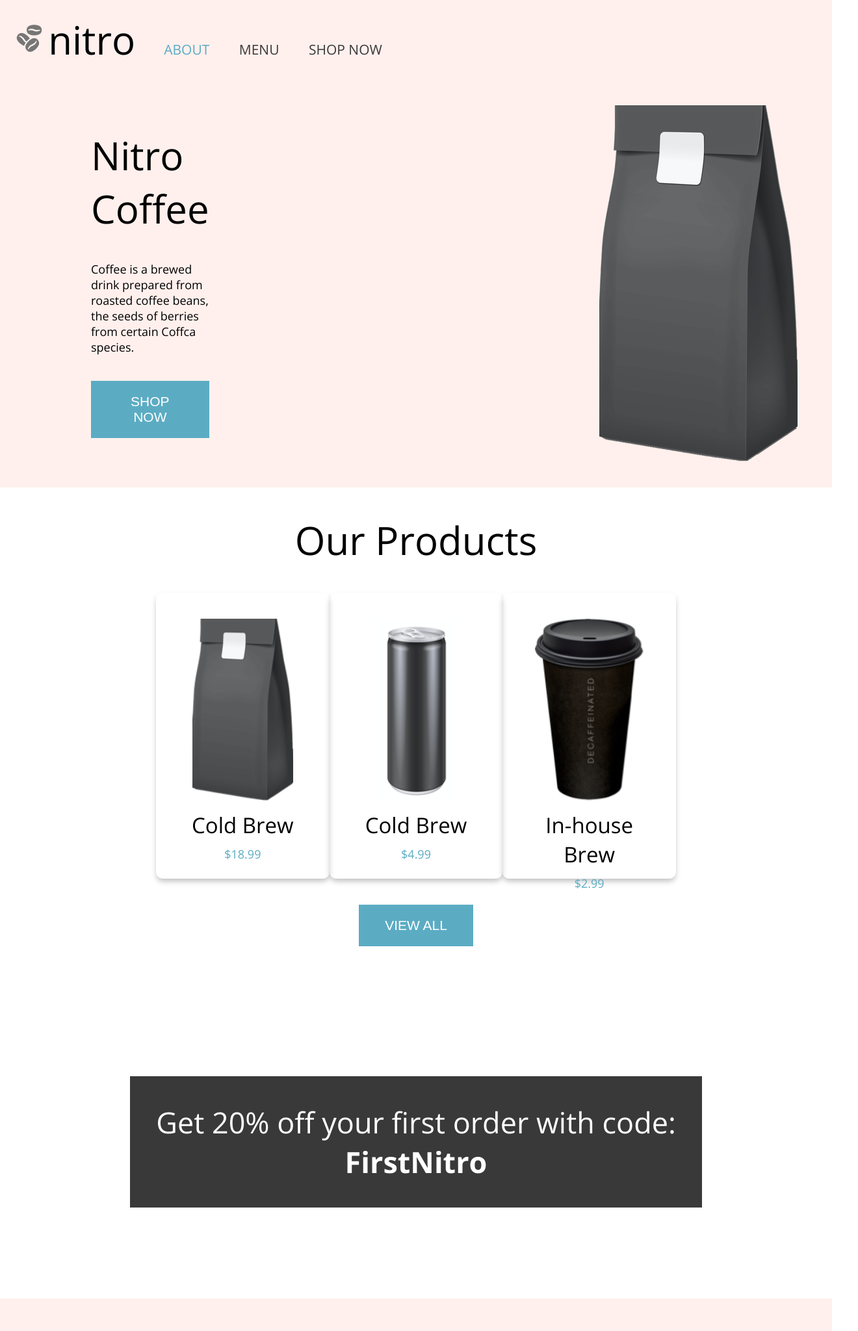
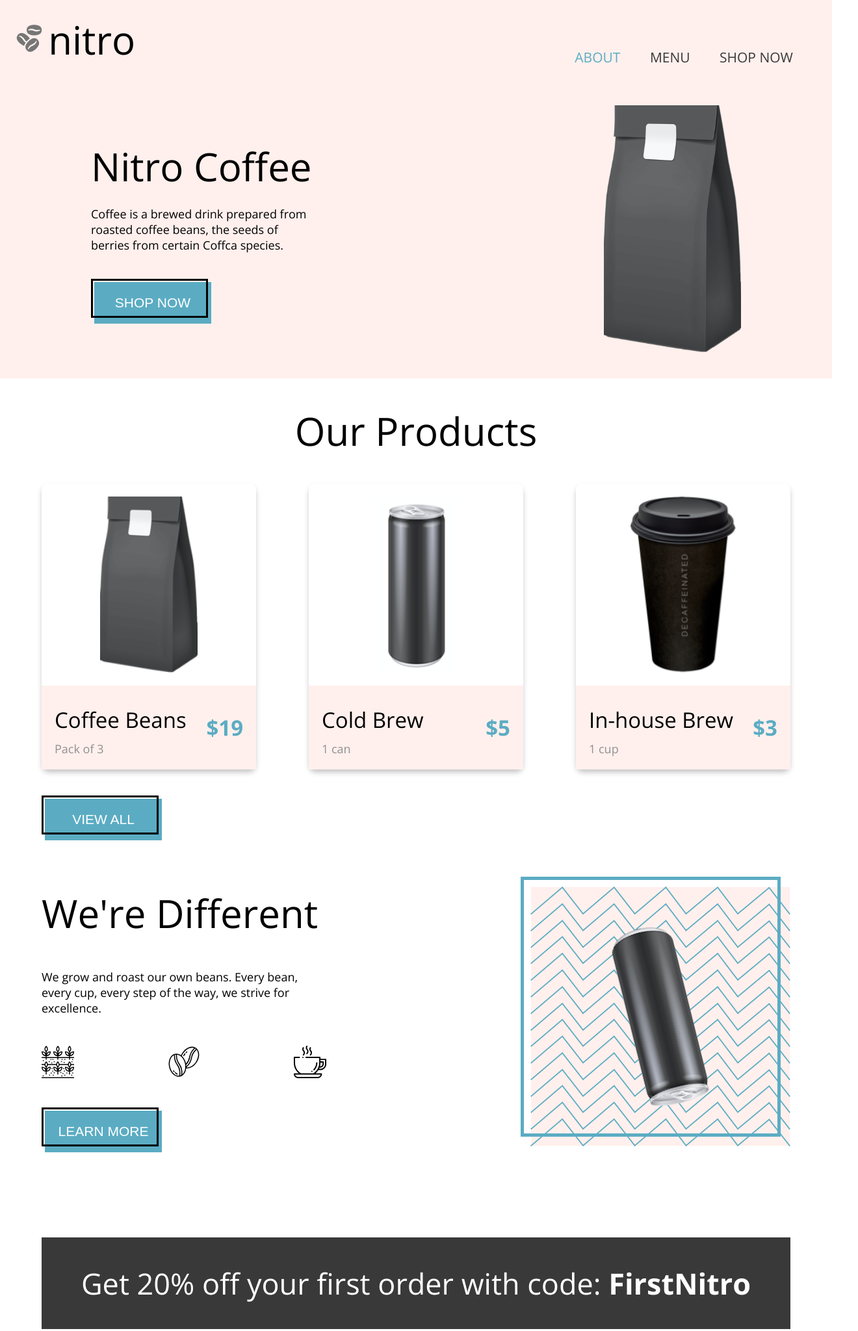
Before and after one commit to Celinezzzzz/coffee_shop_website, a plain HTML site: page index.html in a window 1280 px wide. Shown: the top 2048 px of the page at 65% size, 1320 px wide, since content can reach past the window. Drawn offline with nearby package versions, Linux system fonts and the light colour scheme.

Commit message:
updated codes in coffee shop website

```diff
--- a/css/global.css
+++ /dev/null
@@ -1,4 +0,0 @@
-body {
-    font-family: 'Open Sans';
-    font-weight: 400;
-}
--- a/index.html
+++ b/index.html
@@ -7,8 +7,8 @@
       href="https://fonts.googleapis.com/css2?family=Open+Sans:ital,wght@0,300;0,400;0,600;0,700;1,400&display=swap"
       rel="stylesheet"
     />
-    <link rel="stylesheet" href="./css/global.css" />
-    <link rel="stylesheet" href="./css/landing.css" />
+    <!-- <link rel="stylesheet" href="./css/global.css" /> -->
+    <link rel="stylesheet" href="./scss/landing.css" />
 
     <title>Coffee Shop - Home</title>
   </head>
@@ -16,6 +16,7 @@
     <!-- header -->
     <header>
       <nav class="nav">
+        <div class="nav-title-container">
           <a href="./index.html" class="nav__logo">
             <img
               src="./assets/images/coffee-beans-logo-and-footer.svg"
@@ -23,12 +24,13 @@
             />
           </a>
           <h2 class="nav__heading">nitro</h2>
+        </div>
         <ul class="nav__list">
           <li class="nav__item">
             <a class="nav__link nav__link--active" href="./index.html">ABOUT</a>
           </li>
           <li class="nav__item">
-            <a class="nav__link" href="./pages/menu.html">MENU</a>
+            <a class="nav__link nav__link" href="./pages/menu.html">MENU</a>
           </li>
           <li class="nav__item">
             <a class="nav__link" href="./pages/menu.html">SHOP NOW</a>
@@ -45,9 +47,12 @@
           Coffee is a brewed drink prepared from roasted coffee beans, the seeds
           of berries from certain Coffca species.
         </p>
-        <a href="./pages/menu.html" class="button">
-          <button class="" shop-now-button>SHOP NOW</button>
+        <div class="button-wrapper">
+          <div class="button__border"></div>
+          <a href="./pages/menu.html">
+            <button class="button shop-now-button">SHOP NOW</button>
           </a>
+        </div>
       </div>
       <img
         src="./assets/images/coffeebeans-hero.png"
@@ -58,6 +63,7 @@
 
     <!-- main -->
     <main>
+      <!-- product -->
       <section class="product-section">
         <h2 class="product-section__heading">Our Products</h2>
         <div class="product-container">
@@ -67,8 +73,13 @@
               alt="coffee-beans"
               class="product__image"
             />
-            <h3 class="product__name">Cold Brew</h3>
-            <p class="product__price">$18.99</p>
+            <div class="product-sub-container">
+              <div class="product__content">
+                <h3 class="product__name">Coffee Beans</h3>
+                <p class="product__unit">Pack of 3</p>
+              </div>
+              <p class="product__price">$19</p>
+            </div>
           </div>
           <div class="card product">
             <img
@@ -76,8 +87,13 @@
               alt="cold-brew"
               class="product__image"
             />
+            <div class="product-sub-container">
+              <div class="product__content">
                 <h3 class="product__name">Cold Brew</h3>
-            <p class="product__price">$4.99</p>
+                <p class="product__unit">1 can</p>
+              </div>
+              <p class="product__price">$5</p>
+            </div>
           </div>
           <div class="card product">
             <img
@@ -85,13 +101,56 @@
               alt="in-house-brew"
               class="product__image"
             />
+            <div class="product-sub-container">
+              <div class="product__content">
                 <h3 class="product__name">In-house Brew</h3>
-            <p class="product__price">$2.99</p>
+                <p class="product__unit">1 cup</p>
+              </div>
+              <p class="product__price">$3</p>
             </div>
           </div>
+        </div>
+        <div class="button-wrapper">
+          <div class="button__border"></div>
           <a href="./pages/menu.html">
-          <button class="button button--view-all">VIEW ALL</button>
+            <button class="button view-all-button">VIEW ALL</button>
           </a>
+        </div>
+      </section>
+
+      <!-- learn-more -->
+      <section class="learn-more">
+        <div class="learn-more__container-1">
+          <h2 class="learn-more__heading">We're Different</h2>
+          <p class="learn-more__description">
+            We grow and roast our own beans. Every bean, every cup, every step
+            of the way, we strive for excellence.
+          </p>
+          <div class="learn-more__icon">
+            <img class="icon" src="./assets/images/planting.svg" alt="" />
+            <img class="icon" src="./assets/images/coffee-beans.svg" alt="" />
+            <img class="icon" src="./assets/images/coffee-cup.svg" alt="" />
+          </div>
+          <div class="button-wrapper">
+            <div class="button__border"></div>
+            <a href="./pages/menu.html">
+              <button class="button button--learn-more">LEARN MORE</button>
+            </a>
+          </div>
+        </div>
+
+        <div class="learn-more__container-2">
+          <div class="learn-more__border"></div>
+          <img
+            class="learn-more__image"
+            src="./assets/images/tiltedcan.png"
+            alt=""
+          />
+        </div>
+      </section>
+
+      <!-- discount -->
+      <section class="discount-section">
         <p class="product__discount">
           Get 20% off your first order with code:
           <span class="product__discount-code">FirstNitro</span>
@@ -101,6 +160,11 @@
 
     <!-- footer -->
     <footer class="footer">
+      <img
+        class="footer__image--1"
+        src="./assets/images/coffee-beans-logo-and-footer.svg"
+        alt="coffee-bean-logo"
+      />
       <div class="footer-container address">
         <h3 class="footer-container__title">Address</h3>
         <p>503 Broadway Penthouse</p>
@@ -133,6 +197,11 @@
           />
         </a>
       </div>
+      <img
+        class="footer__image--2"
+        src="./assets/images/coffee-beans-logo-and-footer.svg"
+        alt="coffee-bean-logo"
+      />
     </footer>
   </body>
 </html>
--- /dev/null
+++ b/scss/landing.scss
@@ -0,0 +1,238 @@
+@use './partials/global' as *;
+@use './partials/variables' as *;
+@use './partials/mixins' as *;
+@use './partials/motion' as *;
+
+.hero-banner{
+    background-color: $nitro-pink;
+    padding: 40px 140px;
+    align-items: center;
+    display: flex;
+    justify-content: space-between;
+
+    &__container{
+        /* display: inline-block; */
+        width: 35%;
+        /* margin-right:500px; */
+    }
+    &__heading{
+        margin-bottom: 20px;
+    }
+    &__discription{
+        margin-bottom: 40px;
+    }
+    &__image{
+        /* display: inline-block; */
+        height: 380px;
+    }
+}
+
+
+.main{
+    display: flex;
+    flex-direction: column;
+    justify-content: space-between;
+    align-items: center;
+}
+
+.product-section{
+    width: 90%;
+    padding: 40px 0;
+    text-align: center;
+    margin: 0 auto;
+
+    .product-container{
+        width: 100%;
+        display: flex;
+        justify-content: space-between;
+        margin: 40px 0;
+        flex-wrap: wrap;
+        gap: 80px;
+    }
+}
+
+
+.product{
+    // mixins
+    @include card(330px, 440px, $white);
+
+    &__name{
+        margin: 10px 0;
+    }
+
+    &__image{
+        margin: 20px;
+        height: 280px;
+    }
+    &__content{
+        text-align: left;
+    }
+    &__unit{
+        color: #909090;
+    }
+    &__price{
+        color: $nitro-blue;
+        font-size:2.0625rem;
+        font-weight: $bold;
+        align-self: center;
+    }
+
+    &-sub-container{
+        padding: 20px;
+        width: 100%;
+        display: flex;
+        justify-content: space-between;
+        background-color: $nitro-pink;
+    }
+}
+
+
+
+.learn-more{
+    width: 90%;
+    padding: 40px 0;
+    text-align: center;
+    display: flex;
+    justify-content: space-between;
+    margin: 0 auto;
+
+    &__container-1{
+        width: 38%;
+        display: flex;
+        flex-direction: column;
+        justify-content: space-between;
+        align-items: start;
+        text-align: left;
+        gap: 30px;
+    }
+    &__icon{
+        width: 100%;
+        display: flex;
+        justify-content: space-between;
+    }
+    &__container-2{
+        background-image: url(../assets/images/coldbrewbackground.png);
+        background-size: cover;
+        width: 400px;
+        height: 400px;
+        display: flex;
+        align-items: center;
+        justify-content: center;
+        position: relative;
+    }
+    &__border{
+      width: 100%;
+      height: 100%;
+      border: $nitro-blue solid 5px;
+      bottom: 15px;
+      right: 15px;
+      position: absolute;
+      z-index: 1;
+      transition: transform 0.2s ease;
+    }
+
+    &__image{
+        position: absolute;
+        animation: spin 2s linear infinite;
+    }
+}
+
+
+.discount-section{
+    width: 90%;
+    margin: 0 auto;
+    text-align: center;
+
+    .product__discount{
+        background-color: $graphite;
+        color:$white;
+        /* font-size: 45px; */
+        font-size: 2.8125rem;
+        font-weight: $regular;
+        padding: 40px;
+        margin: 100px 0 100px 0;
+        animation: flash 2.5s infinite;
+
+    }
+}
+
+
+
+.footer{
+    background-color: $nitro-pink;
+    padding: 40px 200px;
+    display: flex;
+    justify-content: space-between;
+    position: relative;
+
+    &__image--1 {
+      width: 120px;
+      opacity: 25%;
+      position: absolute;
+      top: 20px;
+      left: -40px;
+    }
+
+    &__image--2 {
+      width: 120px;
+      opacity: 25%;
+      position: absolute;
+      bottom: 20px;
+      right: -40px;
+    }
+}
+
+
+.footer-container__title{
+    margin-bottom: 20px;
+    /* font-size: 33px; */
+    font-size:2.0625rem;
+    font-weight: $light;
+}
+
+
+.button-wrapper {
+  width: 180px;
+  height: 60px;
+  position: relative;
+}
+
+.button{
+    // mixins
+  @include button(180px, auto, $nitro-blue);
+
+  position: absolute;
+  top: 5px;
+  left: 5px;
+  cursor: pointer;
+
+  &__border {
+    width: 100%;
+    height: 100%;
+    border: black solid 3px;
+    position: absolute;
+    z-index: 1;
+  }
+}
+
+
+.product__discount-code,.business-days{
+    font-weight: $bold;
+}
+
+/* block+specific width+margin:0 auto */
+/* inline/inline-block+vertical-align: middle */
+
+
+.button {
+  @include button(180px, auto, $nitro-blue);
+  position: absolute;
+  top: 5px;
+  left: 5px;
+  cursor: pointer;
+  animation: none;
+
+  &:hover {
+    animation: press 0.3s ease;
+  }
+}
--- /dev/null
+++ b/scss/partials/_global.scss
@@ -0,0 +1,86 @@
+@use 'variables' as *;
+
+* {
+    margin: 0;
+    padding: 0;
+    box-sizing: border-box; /* Ensures predictable box model */
+    list-style-type: none;/* Remove bullet-point */
+    text-decoration: none; /* Remove underline */
+    /* outline: 1px dashed grey; */
+}
+
+body {
+    font-family: $font-family;
+    font-weight: $regular;
+}
+
+
+.nav{
+    padding:20px;
+    background-color: $nitro-pink;
+    margin-bottom: 0;
+    display: flex;
+    justify-content: space-between;
+    align-items: end;
+
+    &__logo{
+        width: 50px;
+    }
+
+    &__heading{
+        display: inline-block;
+        /* only takes the width it needs to fit its content */
+    }
+
+    &__list{
+        display: inline-block;
+        margin: 0 20px;
+    }
+
+    &__item{
+        display: inline-block;
+        margin:0 20px;
+    }
+
+    &__link{
+        color: $graphite;
+        /* font-size: 21px; */
+        font-size: 1.3125rem;
+        font-weight: $regular;
+    }
+
+    &__link--active{
+        color: $nitro-blue;
+    }
+}
+
+
+
+h1,h2{
+    /* font-size: 60px; */
+    font-size:3.75rem;
+    font-weight: $light;
+}
+
+h3,.nav-heading{
+    /* font-size: 33px; */
+    font-size:2.0625rem;
+    font-weight: $light;
+}
+
+
+p{
+    /* font-size: 18px; */
+    font-size: 1.125rem;
+    font-weight: $regular;
+}
+
+ul{
+    /* font-size: 21px; */
+    font-size: 1.3125rem;
+    font-weight: $regular;
+}
+
+.icon{
+        width: 50px;
+    }
--- /dev/null
+++ b/scss/partials/_mixins.scss
@@ -0,0 +1,26 @@
+@use "variables" as *;
+
+@mixin card($width, $height, $background-colour) {
+  width: 330px;
+  height: 440px;
+  border-radius: 10px;
+  box-shadow: 0 5px 9px -1px rgba(0, 0, 0, 0.25);
+  display: flex;
+  flex-direction: column;
+  align-items: center;
+  justify-content: space-between;
+  background-color: $white;
+}
+
+
+@mixin button($width, $height, $background-colour){
+    width: 180px;
+    height: auto;
+    background-color: $nitro-blue;
+    color:$white;
+    border: none;
+    font-size: 1.3125rem;
+    font-weight: $regular;
+    padding:20px 20px;
+    text-align: center;
+}
--- /dev/null
+++ b/scss/partials/_motion.scss
@@ -0,0 +1,35 @@
+@use "variables" as *;
+
+
+@keyframes spin {
+    0% {
+      transform: rotate(0deg);
+    }
+    100% {
+      transform: rotate(360deg);
+    }
+  }
+
+
+@keyframes flash {
+  0%, 100% {
+    background-color: $graphite;
+    color: $white;
+  }
+  50% {
+    background-color: $nitro-blue;
+    color: $white;
+  }
+}
+
+@keyframes press {
+  0% {
+    transform: scale(1);
+  }
+  50% {
+    transform: scale(0.95);
+  }
+  100% {
+    transform: scale(1);
+  }
+}
--- /dev/null
+++ b/scss/partials/_variables.scss
@@ -0,0 +1,15 @@
+// primary colors
+$nitro-blue: #5BACC3;
+$nitro-pink: #FFF0ED;
+
+// neutral colors
+$graphite: #393939;
+$gray: #909090;
+$light-gray: #F7F7F7;
+$white: #FFF;
+
+$font-family: 'Open Sans';
+
+$light: 300;
+$regular: 400;
+$bold: 700;
```
Also changed, not shown: pages/menu.html (+7 -2 lines), scss/menu.scss (added, +110 -0 lines), css/landing.css (deleted), css/menu.css (deleted), scss/landing.css (added), scss/menu.css (added), 5 other files. Lines whose indentation alone changed are shown as unchanged.
